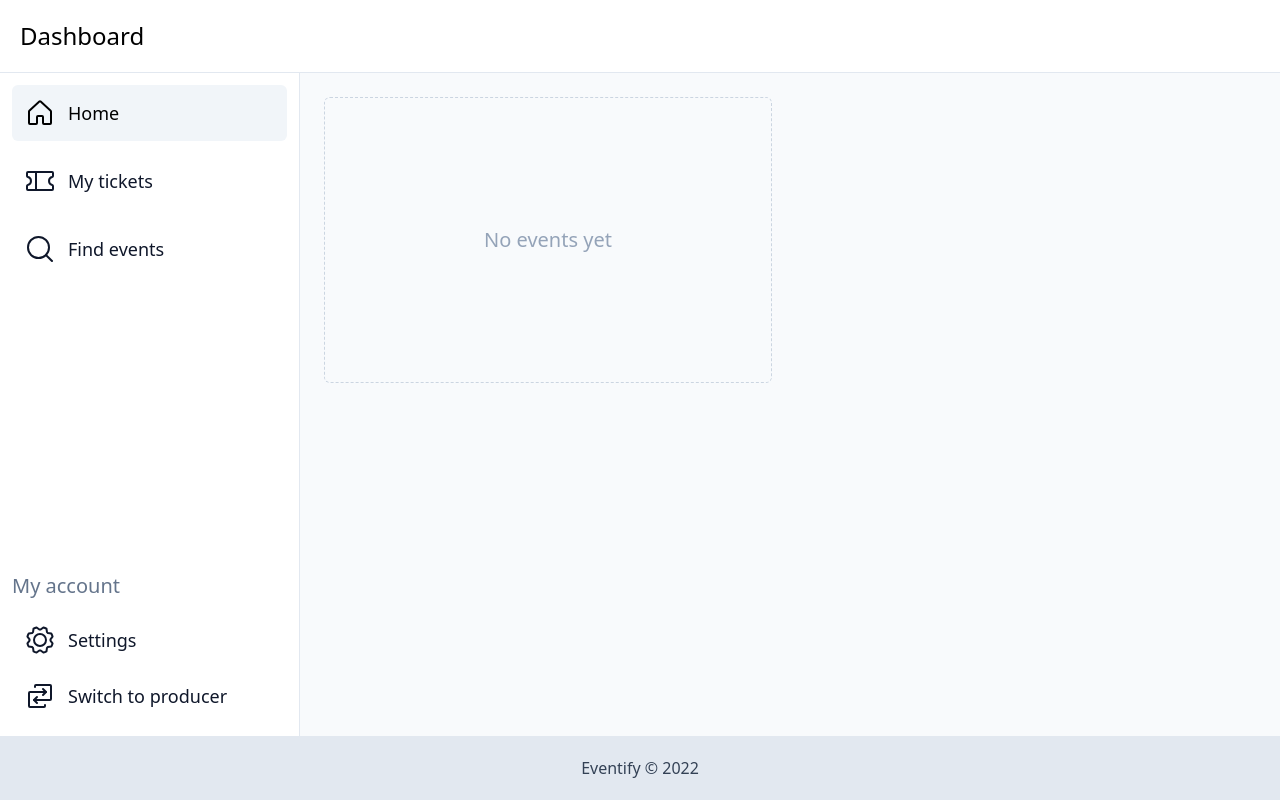
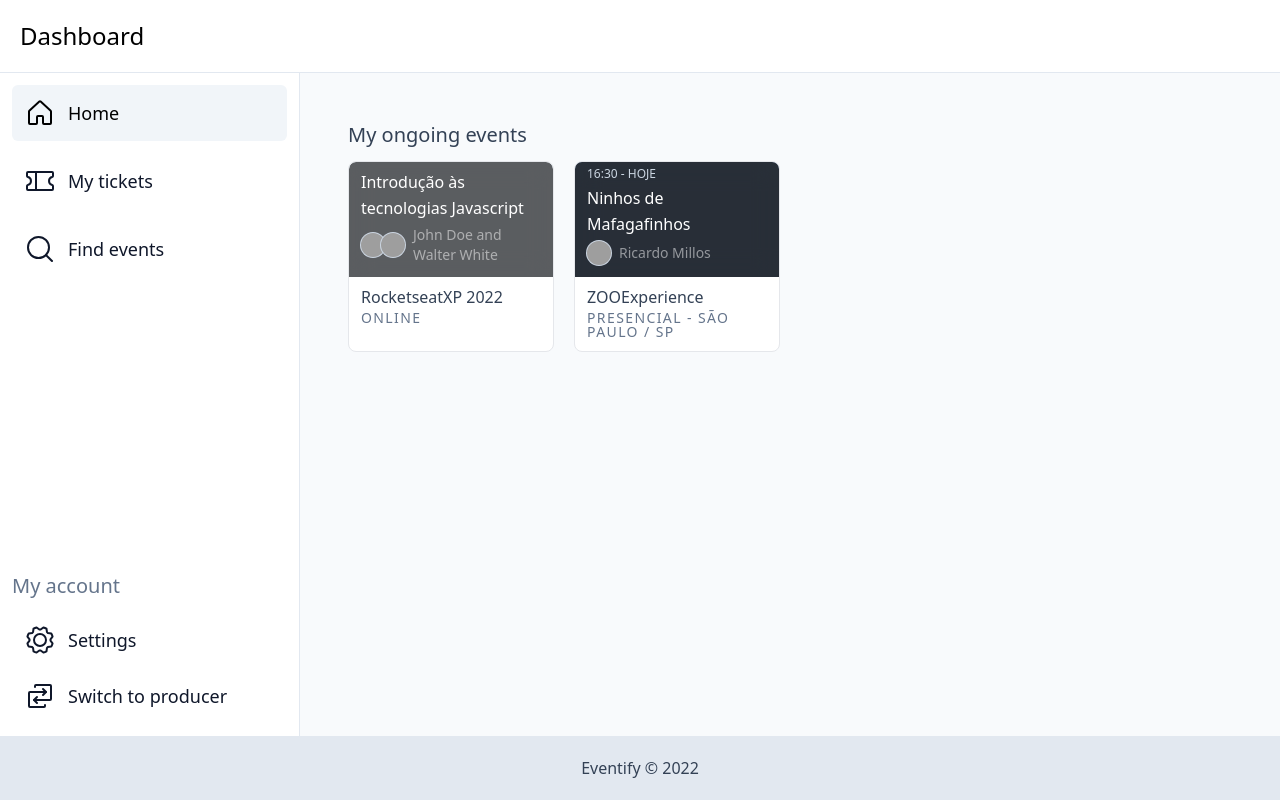
Before and after one commit to shoxton/eventify-web, a Next.js app: page /dashboard in a window 1280 px wide. Built offline with nearby package versions, Linux system fonts and the light colour scheme; grey boxes are pictures that could not be loaded.

Commit message:
create dashboard event cards

```diff
--- a/pages/dashboard.js
+++ b/pages/dashboard.js
@@ -4,9 +4,50 @@ import { DashboardLayout } from "../components/Layouts/DashboardLayout";
 export default function Dashboard() {
     return (
         <DashboardLayout>
-            <div className="min-h-full w-full text-2xl p-6">
-                <div className="max-w-md rounded-md border border-slate-300 border-dashed p-32 flex items-center justify-center">
-                    <span className="text-slate-400 text-xl">No events yet</span>
+            <div className="min-h-full w-full text-2xl p-12">
+                <h4 className="text-xl mb-3 text-slate-700">My ongoing events</h4>
+                <div className="grid grid-cols-4 gap-5">
+                    <div className="rounded-lg border bg-white overflow-hidden">
+                        <div className="aspect-video relative flex bg-slate-200 p-3 bg-cover bg-no-repeat">
+                            <div className="absolute flex flex-col bottom-0 left-0 right-0 bg-black/60 backdrop-blur-md p-3">
+                                <span className="uppercase text-xs text-red-300 leading-tight">AO VIVO AGORA</span>
+                                <span className="text-base text-white font-medium leading-relaxed my-1">Introdução às tecnologias Javascript</span>
+                                <div className="flex items-center gap-2">
+                                    <div className="flex items-center">
+                                        <div className="w-6 h-6 ring-1 ring-slate-300 rounded-full bg-white hover:shadow-sm bg-[url('https://i.pravatar.cc/16')] bg-contain"></div>
+                                        <div className="w-6 h-6 ring-1 ring-slate-300 rounded-full bg-white hover:shadow-sm -ml-1 bg-[url('https://i.pravatar.cc/16')] bg-contain"></div>
+                                    </div>
+                                    <span className="text-sm text-white/50">John Doe and Walter White</span>
+                                </div>
+                            </div>
+                        </div>
+                        <div className="p-3">
+                            <p className="text-base text-slate-700 leading-none mb-1.5">
+                                RocketseatXP 2022
+                            </p>
+                            <span className="text-sm block uppercase text-slate-500 tracking-widest leading-none">ONLINE</span>
+                        </div>
+                    </div>
+                    <div className="rounded-lg border bg-white overflow-hidden">
+                        <div className="aspect-video relative flex bg-slate-500 p-3 bg-cover bg-no-repeat">
+                            <div className="absolute flex flex-col bottom-0 left-0 right-0 bg-black/60 backdrop-blur-md p-3">
+                                <span className="uppercase text-xs text-slate-300 leading-tight">16:30 - Hoje</span>
+                                <span className="text-base text-white font-medium leading-relaxed my-1">Ninhos de Mafagafinhos</span>
+                                <div className="flex items-center gap-2">
+                                    <div className="flex items-center">
+                                        <div className="w-6 h-6 ring-1 ring-slate-300 rounded-full bg-white hover:shadow-sm bg-[url('https://i.pravatar.cc/16')] bg-contain"></div>
+                                    </div>
+                                    <span className="text-sm text-white/50">Ricardo Millos</span>
+                                </div>
+                            </div>
+                        </div>
+                        <div className="p-3">
+                            <p className="text-base text-slate-700 leading-none mb-1.5">
+                                ZOOExperience
+                            </p>
+                            <span className="text-sm block uppercase text-slate-500 tracking-widest leading-none">PRESENCIAL - São Paulo / SP</span>
+                        </div>
+                    </div>
                 </div>
             </div>
         </DashboardLayout>
```
